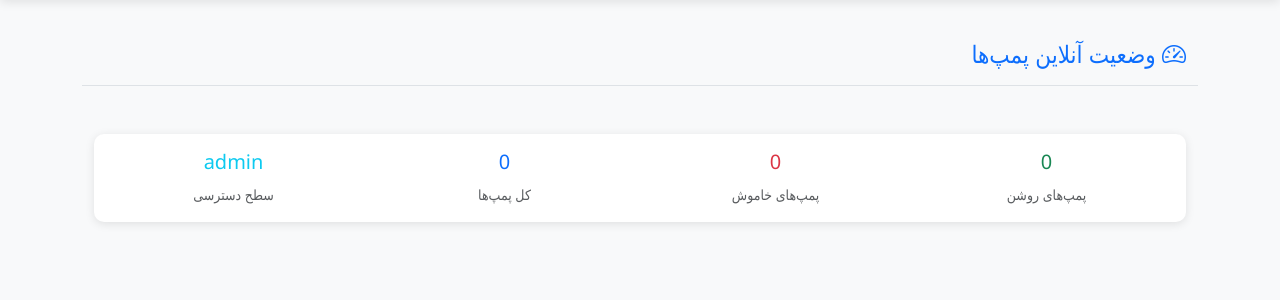
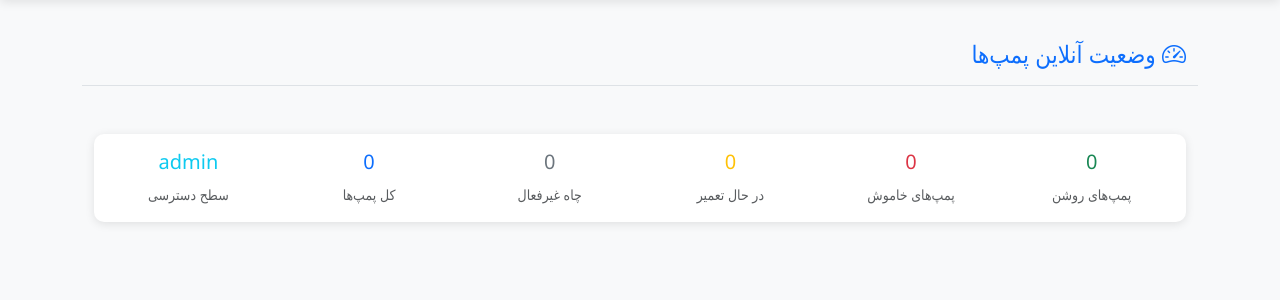
Before and after one commit to Reza010101/pump-managment, a Flask app: page / in a window 1280 px wide. Shown: the part 56-356 px from the top of the page. Run offline with Flask 3, Linux system fonts and the light colour scheme; the visitor is signed in with stand-in values (Sample User, id 1); data that the repository does not hold is empty; some libraries are stand-ins or nearby versions.

Commit message:
feat: Update dashboard statistics with well-based status
- Show pumps on/off (only for active wells)
- Add maintenance wells count
- Add inactive wells count
- Keep total pumps and user role
- Color-coded statistics for quick status recognition

```diff
--- a/blueprints/dashboard.py
+++ b/blueprints/dashboard.py
@@ -15,6 +15,12 @@ def dashboard():
     pumps = get_all_pumps()
     pumps_with_well_status = []
 
+    # آمار جدید
+    pumps_on = 0
+    pumps_off = 0
+    pumps_maintenance = 0
+    pumps_inactive = 0
+
     for pump in pumps:
         pump_dict = dict(pump)
         pump_dict['has_history'] = pump['has_history']
@@ -24,9 +30,25 @@ def dashboard():
         if well:
             pump_dict['well_status'] = well['status']
             pump_dict['well_id'] = well['id']
+
+            # محاسبه آمار بر اساس وضعیت چاه
+            if well['status'] == 'active':
+                if pump['status']:  # پمپ روشن
+                    pumps_on += 1
+                else:  # پمپ خاموش
+                    pumps_off += 1
+            elif well['status'] == 'maintenance':
+                pumps_maintenance += 1
+            elif well['status'] == 'inactive':
+                pumps_inactive += 1
         else:
-            pump_dict['well_status'] = 'active'  # حالت پیشفرض
+            pump_dict['well_status'] = 'active'
             pump_dict['well_id'] = None
+            # اگر چاه نداره، مثل قبل حساب کن
+            if pump['status']:
+                pumps_on += 1
+            else:
+                pumps_off += 1
 
         if pump['last_action']:
             pump_dict['status'] = 1 if pump['last_action'] == 'ON' else 0
@@ -40,7 +62,17 @@ def dashboard():
 
         pumps_with_well_status.append(pump_dict)
 
-    return render_template('dashboard.html', pumps=pumps_with_well_status)
+    total_pumps = len(pumps)
+
+    return render_template('dashboard.html',
+                         pumps=pumps_with_well_status,
+                         pump_stats={
+                             'on': pumps_on,
+                             'off': pumps_off,
+                             'maintenance': pumps_maintenance,
+                             'inactive': pumps_inactive,
+                             'total': total_pumps
+                         })
 
 def check_deletion_alerts(user_id):
     """نمایش الارم حذف‌ها - یک بار در روز برای هر کاربر"""
--- a/templates/dashboard.html
+++ b/templates/dashboard.html
@@ -175,19 +175,27 @@
             <div class="card">
                 <div class="card-body">
                     <div class="row text-center">
-                        <div class="col-md-3">
-                            <h5 class="text-success">{{ pumps|selectattr("status")|list|length }}</h5>
+                        <div class="col-md-2">
+                            <h5 class="text-success">{{ pump_stats.on }}</h5>
                             <small class="text-muted">پمپ‌های روشن</small>
                         </div>
-                        <div class="col-md-3">
-                            <h5 class="text-danger">{{ pumps|rejectattr("status")|list|length }}</h5>
+                        <div class="col-md-2">
+                            <h5 class="text-danger">{{ pump_stats.off }}</h5>
                             <small class="text-muted">پمپ‌های خاموش</small>
                         </div>
-                        <div class="col-md-3">
-                            <h5 class="text-primary">{{ pumps|length }}</h5>
+                        <div class="col-md-2">
+                            <h5 class="text-warning">{{ pump_stats.maintenance }}</h5>
+                            <small class="text-muted">در حال تعمیر</small>
+                        </div>
+                        <div class="col-md-2">
+                            <h5 class="text-secondary">{{ pump_stats.inactive }}</h5>
+                            <small class="text-muted">چاه غیرفعال</small>
+                        </div>
+                        <div class="col-md-2">
+                            <h5 class="text-primary">{{ pump_stats.total }}</h5>
                             <small class="text-muted">کل پمپ‌ها</small>
                         </div>
-                        <div class="col-md-3">
+                        <div class="col-md-2">
                             <h5 class="text-info">{{ session.role }}</h5>
                             <small class="text-muted">سطح دسترسی</small>
                         </div>
@@ -196,7 +204,6 @@
             </div>
         </div>
     </div>
-</div>
 
 <!-- Modal برای تغییر وضعیت پمپ -->
 <div class="modal fade" id="pumpModal" tabindex="-1" aria-hidden="true">
```
